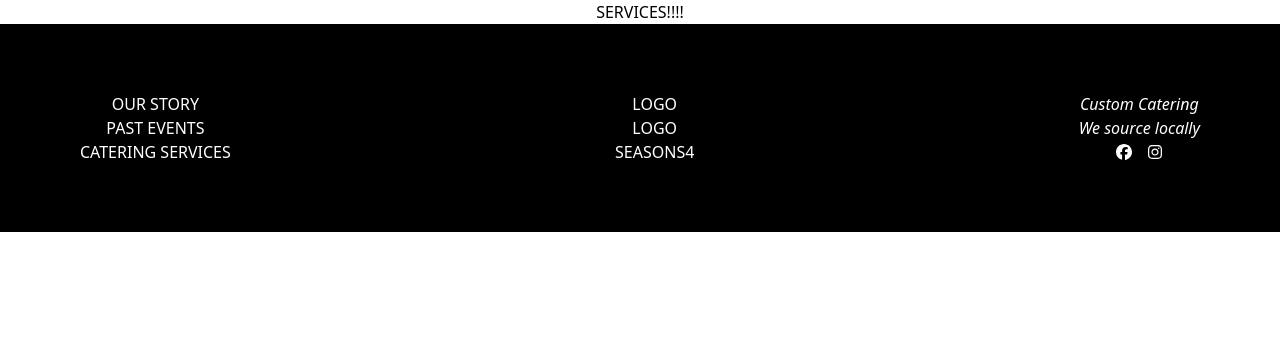
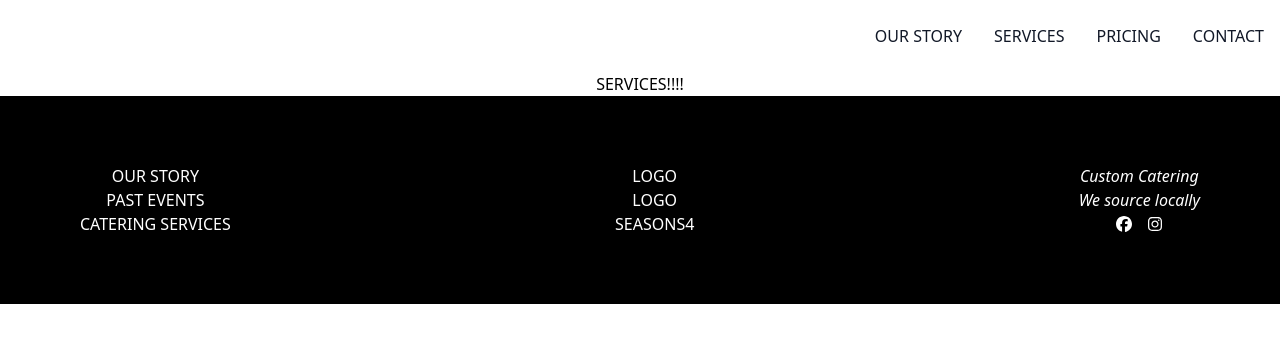
Before and after one commit to gnieb/seasons4, a React (Create React App) app: page /services in a window 1280 px wide. Shown: the top 342 px of the page. Built offline with nearby package versions, Linux system fonts and the light colour scheme.

Commit message:
import the TopMenu into App to avoid putting it on every page

```diff
--- a/src/App.js
+++ b/src/App.js
@@ -5,13 +5,14 @@ import Landing from './pages/Landing';
 import Home from './pages/Home';
 import AnimatedRoutes from './components/AnimatedRoutes';
 import Footer from './components/Footer';
+import TopMenu from './components/TopMenu';
 
 function App() {
   return (
     <div className="App overflow-y-hidden overflow-x-hidden">
 
       <Router>
-        {/* <NavBar /> */}
+          <TopMenu />
           <AnimatedRoutes />
         <Footer />
       </Router>
--- a/src/components/TopMenu.js
+++ b/src/components/TopMenu.js
@@ -26,7 +26,7 @@ const TopMenu = () => {
                 <NavLink to="/pricing" className="block py-2 px-3 text-gray-900 rounded hover:bg-gray-100 md:hover:bg-transparent md:border-0 hover:text-orange-600 md:p-0 dark:text-white ">PRICING</ NavLink>
                 </li>
                 <li>
-                <NavLink href="/contact" className="block py-2 px-3 text-gray-900 rounded hover:bg-gray-100 md:hover:bg-transparent md:border-0 hover:text-orange-600 md:p-0 dark:text-white ">CONTACT</ NavLink>
+                <NavLink to="/contact" className="block py-2 px-3 text-gray-900 rounded hover:bg-gray-100 md:hover:bg-transparent md:border-0 hover:text-orange-600 md:p-0 dark:text-white ">CONTACT</ NavLink>
                 </li>
             </ul>
             </div>
```
